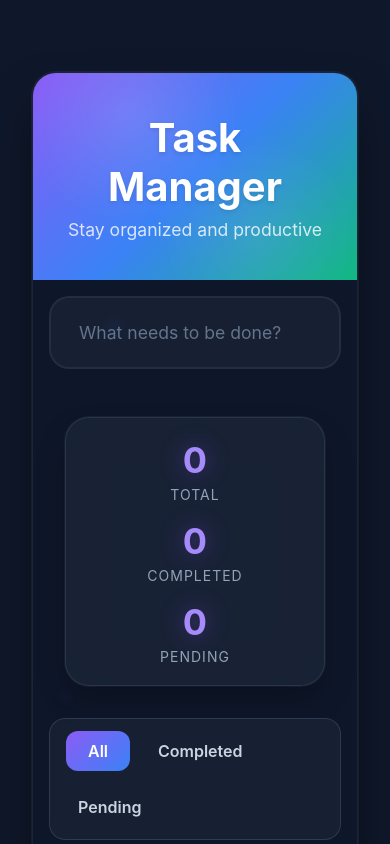
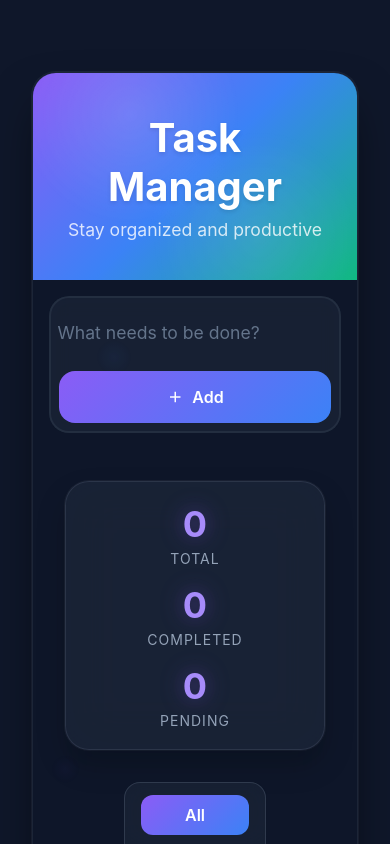
Before and after one commit to aru-segar/task-manager, an Angular app in the folder task-manager/: page / in a window 390 px wide. Built offline with nearby package versions, Linux system fonts and the light colour scheme.

Commit message:
fixed ui issues

```diff
--- a/task-manager/src/app/features/task-manager/task-manager.component.scss
+++ b/task-manager/src/app/features/task-manager/task-manager.component.scss
@@ -232,7 +232,7 @@
 
 .task-item {
   display: flex;
-  align-items: center;
+  flex-direction: column;
   background: rgba(30, 41, 59, 0.8);
   padding: 1rem;
   border-radius: 1rem;
@@ -241,12 +241,22 @@
   backdrop-filter: blur(10px);
   transition: all 0.3s ease;
 
+  @media (min-width: 480px) {
+    flex-direction: row;
+    align-items: center;
+  }
+
   &.completed {
     opacity: 0.65;
-    text-decoration: line-through;
 
     .task-title {
       color: #94a3b8;
+      text-decoration: line-through;
+    }
+
+    .delete-button {
+      text-decoration: none;
+      opacity: 1;
     }
   }
 
@@ -297,6 +307,32 @@
       font-size: 20px;
       color: inherit;
     }
+  }
+}
+
+@media (max-width: 768px) {
+
+  .input-row,
+  .filter-buttons,
+  .task-stats {
+    flex-direction: column;
+    gap: 1rem;
+    align-items: stretch;
+  }
+}
+
+@media (max-width: 480px) {
+  .add-button {
+    width: 100%;
+    justify-content: center;
+  }
+
+  .task-content {
+    align-items: flex-start;
+  }
+
+  .task-date {
+    align-self: flex-start;
   }
 }
 
--- a/task-manager/src/index.html
+++ b/task-manager/src/index.html
@@ -2,7 +2,7 @@
 <html lang="en">
 <head>
   <meta charset="utf-8" />
-  <title>Angular Task App</title>
+  <title>Task Management System</title>
   <base href="/" />
   <meta name="viewport" content="width=device-width, initial-scale=1" />
   <link href="https://fonts.googleapis.com/icon?family=Material+Icons" rel="stylesheet">
--- a/task-manager/src/styles.scss
+++ b/task-manager/src/styles.scss
@@ -1,6 +1,4 @@
-// ✅ MATERIAL OVERRIDE (just style the app as dark and match Material manually)
-
-// 🌍 Global base styles
+// Global base styles
 * {
   margin: 0;
   padding: 0;
```
